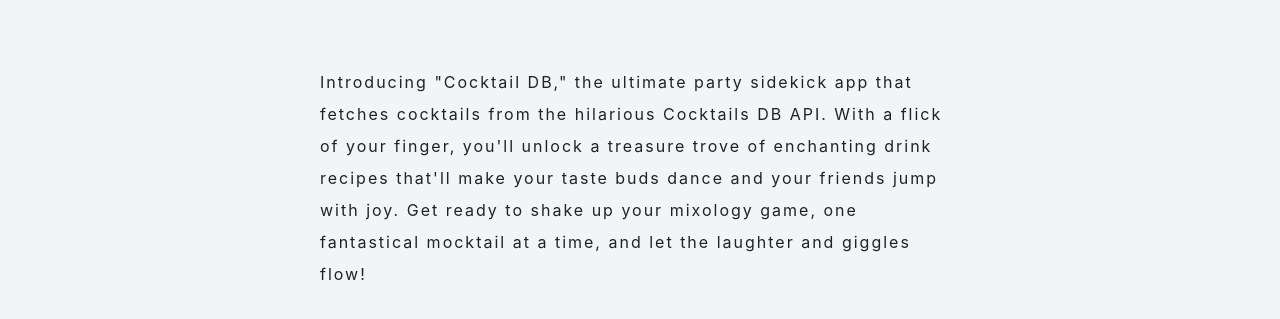
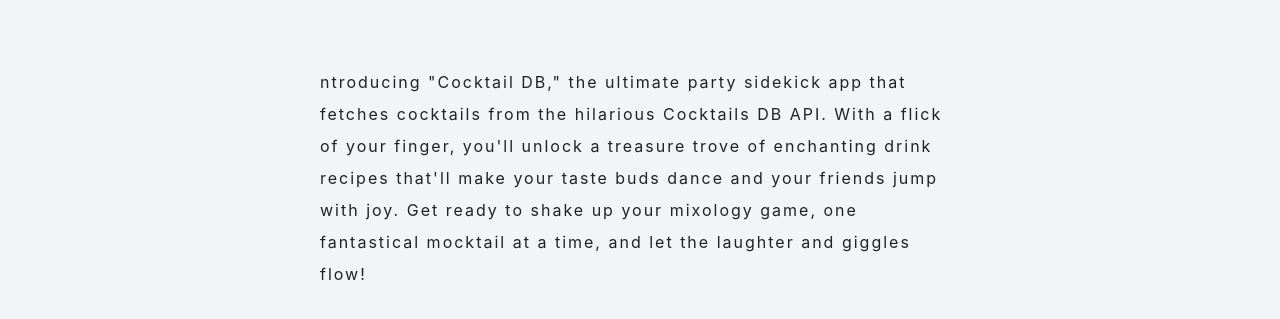
Before and after one commit to Aditya-Patil-12/cocktails-api-react-project, a React (Vite) app: page /about in a window 1280 px wide. Shown: the part 211-530 px from the top of the page. Built offline with nearby package versions, Linux system fonts and the light colour scheme; no server answers.

Commit message:
simple change

```diff
--- a/src/pages/About.jsx
+++ b/src/pages/About.jsx
@@ -6,7 +6,7 @@
       <div className="about-section">
         <h1 className="section-title">About Us</h1>
         <p>
-          Introducing "Cocktail DB," the ultimate party sidekick app that
+          ntroducing "Cocktail DB," the ultimate party sidekick app that
           fetches cocktails from the hilarious Cocktails DB API. With a flick of
           your finger, you'll unlock a treasure trove of enchanting drink
           recipes that'll make your taste buds dance and your friends jump with
```
